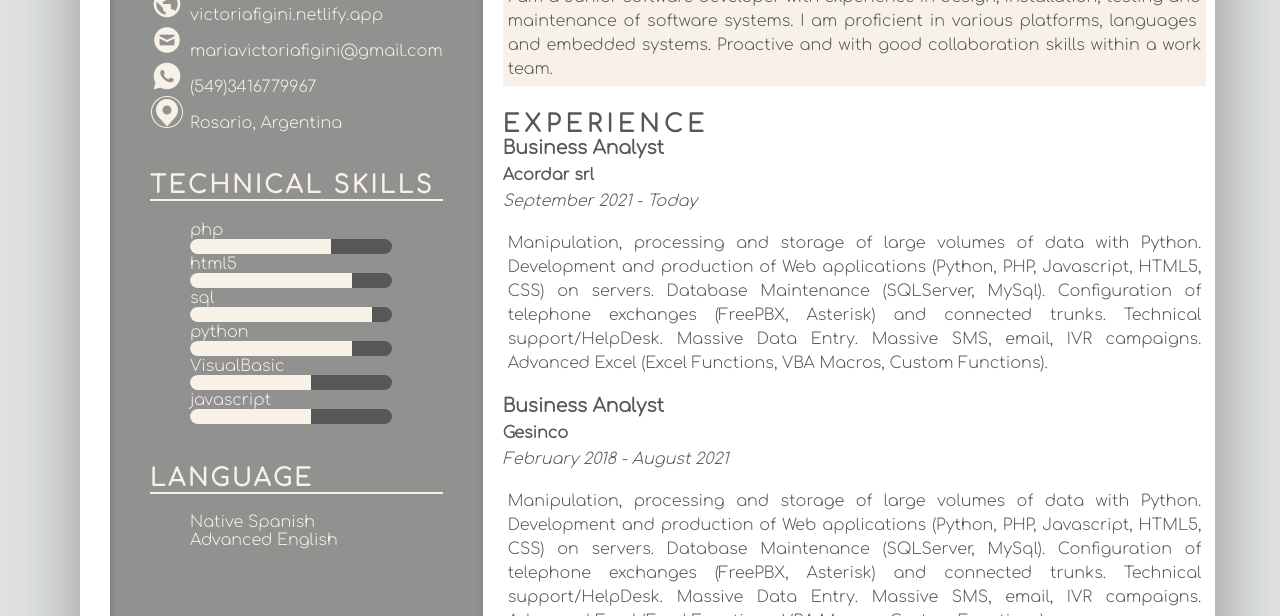
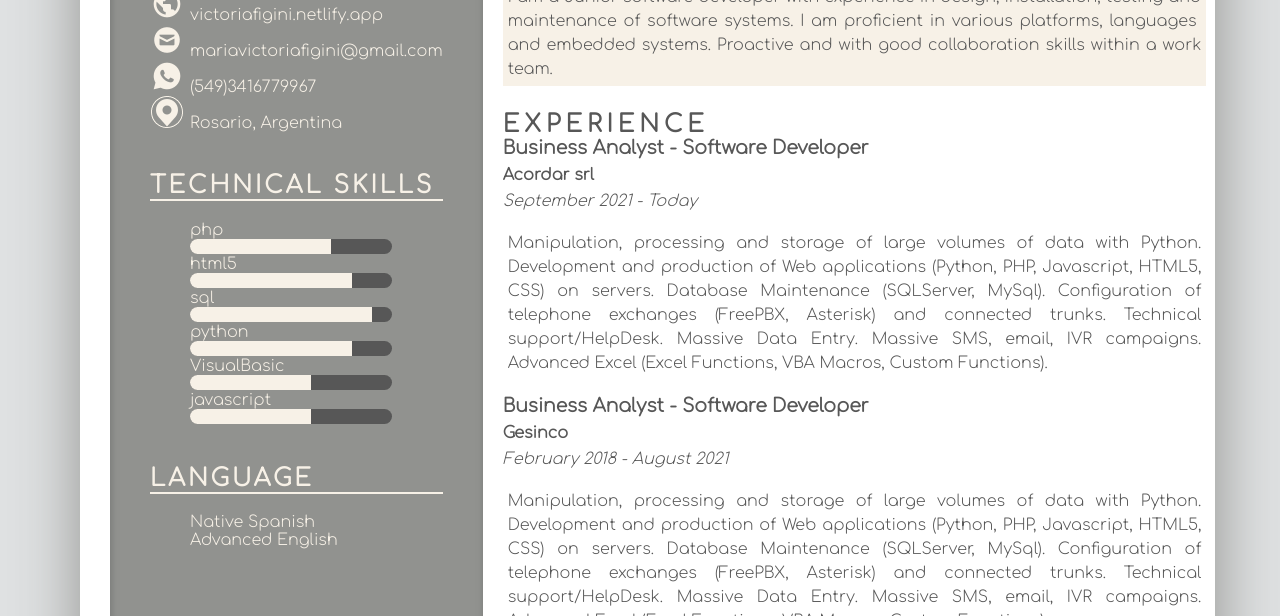
Before and after one commit to VictoriaFigini/Victoria_Figini_CV, a plain HTML site: page index-en.html in a window 1280 px wide. Shown: the part 593-1209 px from the top of the page. Drawn offline with nearby package versions, Linux system fonts and the light colour scheme.

Commit message:
Cambio título empleo

```diff
--- a/index-en.html
+++ b/index-en.html
@@ -90,12 +90,12 @@
             <section class="generic">
                 <h2 >Experience</h2>
                 <article>
-                    <h3>Business Analyst</h3>
+                    <h3>Business Analyst - Software Developer</h3>
                     <h4>Acordar srl</h4> <span> September 2021 - Today</span>
                     <p>Manipulation, processing and storage of large volumes of data with Python. Development and production of Web applications (Python, PHP, Javascript, HTML5, CSS) on servers. Database Maintenance (SQLServer, MySql). Configuration of telephone exchanges (FreePBX, Asterisk) and connected trunks. Technical support/HelpDesk. Massive Data Entry. Massive SMS, email, IVR campaigns. Advanced Excel (Excel Functions, VBA Macros, Custom Functions).</p>
                 </article>
                 <article>
-                    <h3>Business Analyst</h3>
+                    <h3>Business Analyst - Software Developer</h3>
                     <h4>Gesinco</h4> <span> February 2018 - August 2021</span>
                     <p>Manipulation, processing and storage of large volumes of data with Python. Development and production of Web applications (Python, PHP, Javascript, HTML5, CSS) on servers. Database Maintenance (SQLServer, MySql). Configuration of telephone exchanges (FreePBX, Asterisk) and connected trunks. Technical support/HelpDesk. Massive Data Entry. Massive SMS, email, IVR campaigns. Advanced Excel (Excel Functions, VBA Macros, Custom Functions).</p>
                 </article>
```
Also changed, not shown: index.html (+2 -2 lines).
